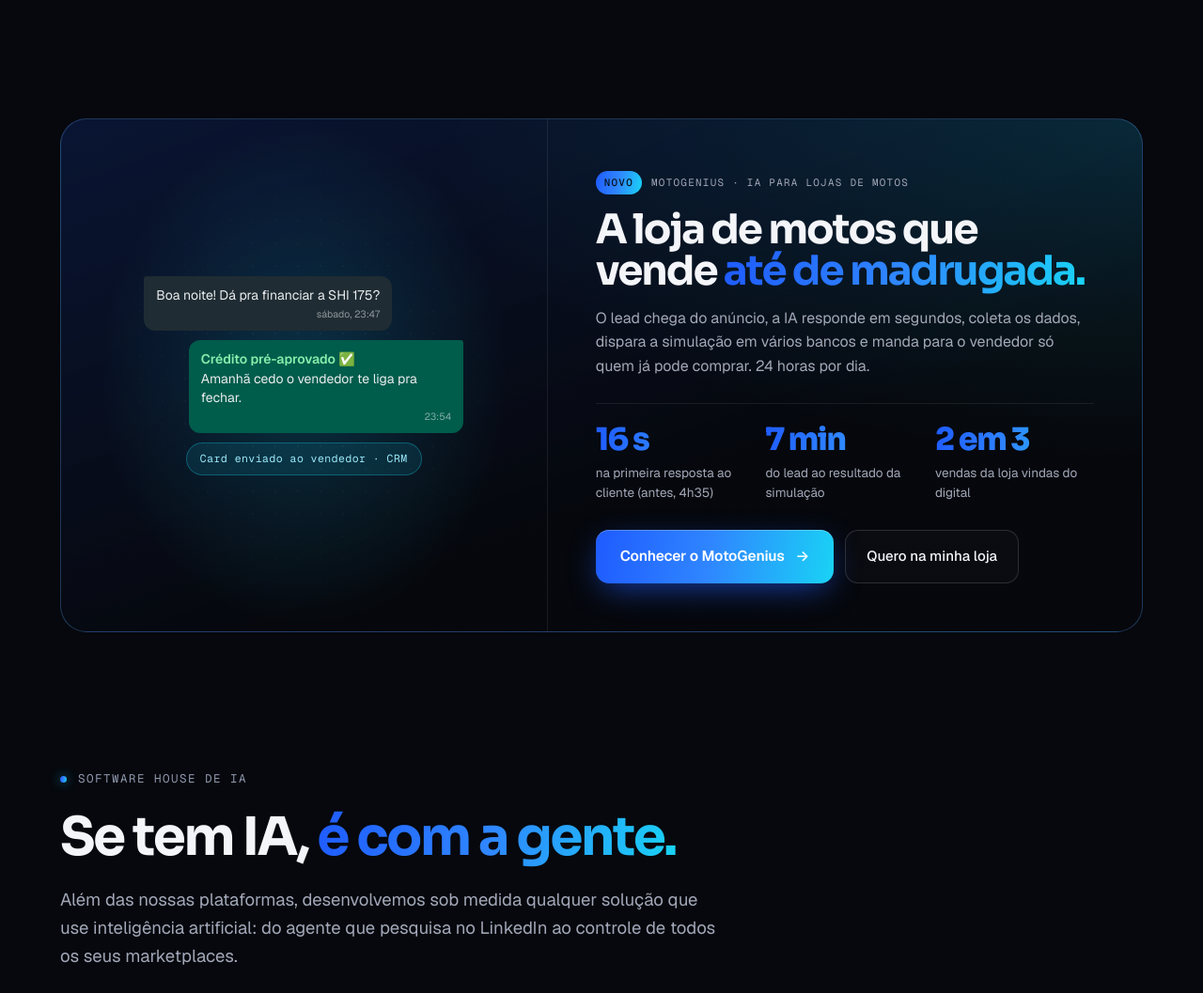
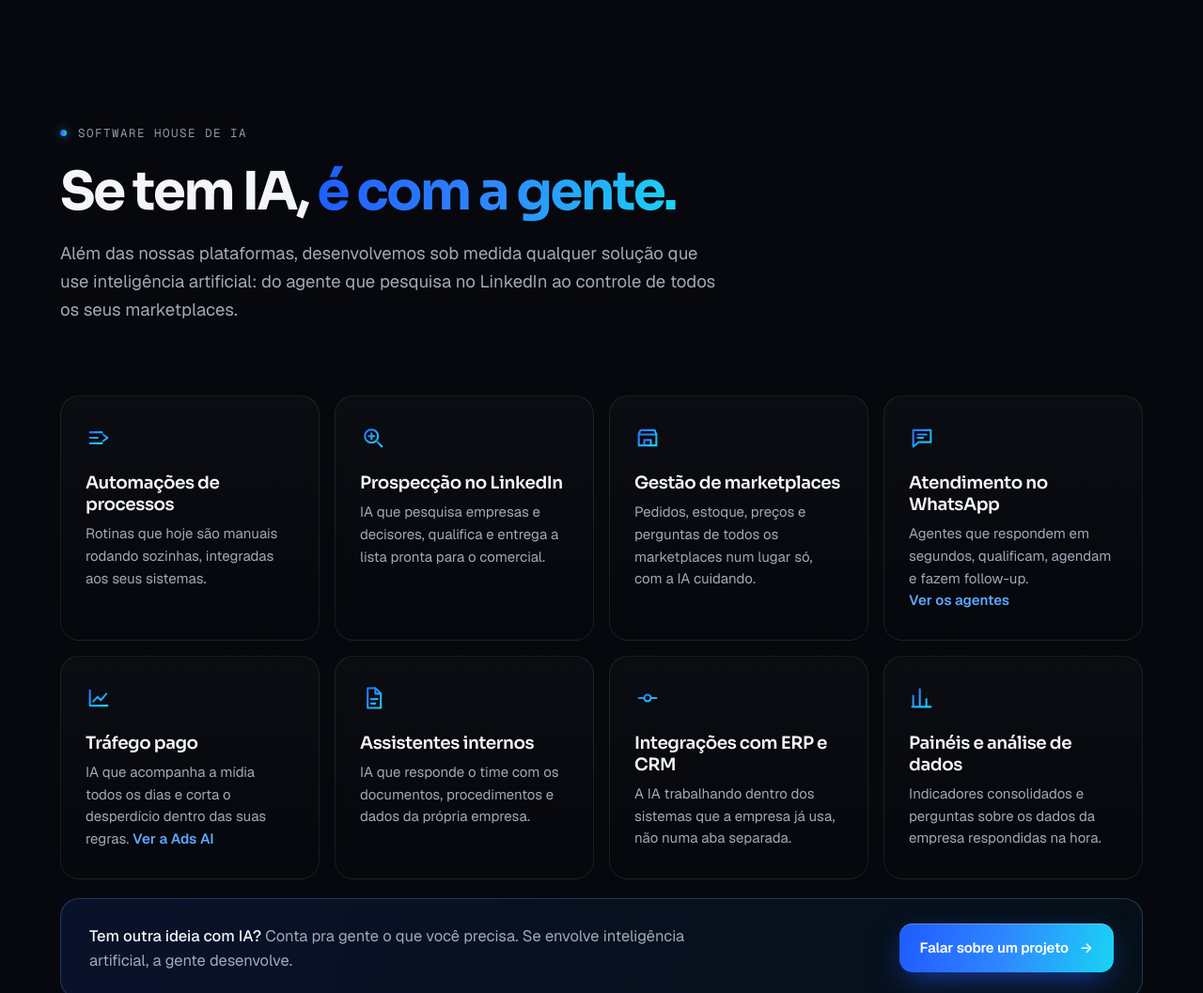
Before and after one commit to yurimatos19/site_autogenius, a plain HTML site: page index.html in a window 1280 px wide. Shown: the part 3060-4117 px from the top of the page at 94% size. Drawn offline with nearby package versions, Linux system fonts and the light colour scheme.

Commit message:
refactor(home): MotoGenius sai do destaque e entra em Concessionárias
O bloco grande do MotoGenius e o card em Resultados chamavam atenção
demais na home. Agora a moto aparece onde faz sentido: na aba
Concessionárias da demo, com simulação de crédito em vários bancos e
um link para a landing do MotoGenius. Menu e rodapé seguem com o link.

Co-Authored-By: Claude Opus 5.5 <noreply@anthropic.com>

```diff
--- a/index.html
+++ b/index.html
@@ -516,30 +516,9 @@
 .ia-pe .btn{padding:14px 22px;font-size:15px}
 @media(max-width:1100px){.ia-grade{grid-template-columns:repeat(2,minmax(0,1fr))}}
 @media(max-width:560px){.ia-grade{grid-template-columns:1fr}.ia-grade li{padding:24px 22px}.ia-pe{padding:22px}.ia-pe .btn{width:100%;justify-content:center}}
-/* ── MotoGenius: produto novo em destaque ── */
-.mg-dest{display:grid;grid-template-columns:minmax(0,.9fr) minmax(0,1.1fr);border:1px solid rgba(94,166,255,.3);border-radius:28px;overflow:hidden;
-  background:radial-gradient(120% 120% at 100% 0%,rgba(25,211,245,.14),transparent 55%),linear-gradient(160deg,rgba(31,91,255,.16),rgba(6,8,13,.95) 65%)}
-.mg-dest-img{position:relative;display:flex;align-items:center;justify-content:center;padding:48px 32px;border-right:1px solid var(--linha);overflow:hidden;isolation:isolate;
-  background:radial-gradient(60% 70% at 50% 50%,rgba(25,211,245,.18),transparent 70%)}
-.mg-dest-img::after{content:"";position:absolute;inset:0;z-index:-1;opacity:.5;background-image:radial-gradient(rgba(255,255,255,.08) 1px,transparent 1px);background-size:24px 24px;-webkit-mask-image:radial-gradient(ellipse at center,#000 20%,transparent 70%);mask-image:radial-gradient(ellipse at center,#000 20%,transparent 70%)}
-.mg-chat{display:flex;flex-direction:column;gap:10px;width:min(340px,100%)}
-.mg-chat .b{max-width:86%;padding:10px 13px;border-radius:12px;font-size:14px;line-height:1.45;color:#E9EDEF}
-.mg-chat .b small{display:block;font-size:10.5px;opacity:.55;text-align:right;margin-top:3px}
-.mg-chat .cli{align-self:flex-start;background:#1F2C33;border-top-left-radius:3px}
-.mg-chat .ia{align-self:flex-end;background:#005C4B;border-top-right-radius:3px}
-.mg-chat .ia b{display:block;color:#86EFAC;font-weight:600}
-.mg-chat .crm{align-self:center;font-family:var(--mono);font-size:11.5px;letter-spacing:.04em;color:#9BEAFB;background:rgba(25,211,245,.1);border:1px solid rgba(25,211,245,.3);padding:7px 14px;border-radius:999px}
-.mg-dest-txt{padding:clamp(28px,4vw,52px)}
-.mg-dest .tag{display:inline-flex;align-items:center;gap:10px;font-family:var(--mono);font-size:.68rem;letter-spacing:.12em;text-transform:uppercase;color:var(--tx-2)}
-.mg-dest .tag b{color:#071019;background:var(--marca);padding:4px 9px;border-radius:999px;font-weight:500}
-.mg-dest h2{font-size:clamp(28px,3.4vw,46px);margin:16px 0 14px}
-.mg-dest p{font-size:16px;max-width:52ch}
-.mg-dest-nums{display:grid;grid-template-columns:repeat(3,minmax(0,1fr));gap:12px;margin:26px 0 28px;padding-top:22px;border-top:1px solid var(--linha)}
-.mg-dest-nums b{display:block;font-family:var(--disp);font-weight:800;font-size:clamp(26px,2.6vw,38px);letter-spacing:-.05em;line-height:1}
-.mg-dest-nums span{display:block;margin-top:8px;font-size:13.5px;color:var(--tx-2)}
-.mg-dest .cta{display:flex;flex-wrap:wrap;gap:12px}
-@media(max-width:1020px){.mg-dest{grid-template-columns:1fr}.mg-dest-img{border-right:0;border-bottom:1px solid var(--linha)}}
-@media(max-width:560px){.mg-dest-nums{grid-template-columns:1fr}.mg-dest .cta .btn,.mg-dest .cta .btn-2{width:100%;justify-content:center}}
+.vt-moto{display:block;margin:-4px 0 22px;font-size:14.5px;font-weight:600;color:var(--acc)}
+.vt-moto:hover{text-decoration:underline}
+.vt-moto[hidden]{display:none}
 </style>
 
 <!-- Meta Pixel Code -->
@@ -699,29 +678,6 @@ fbq('track', 'PageView');
   </div>
 </section>
 
-<!-- ═══ NOVO PRODUTO: MotoGenius ═══ -->
-<section id="motogenius" style="padding-top:0">
-  <div class="wrap">
-    <article class="mg-dest rv">
-      <a class="mg-dest-img" href="/motogenius/" tabindex="-1" aria-hidden="true"><span class="mg-chat"><span class="b cli">Boa noite! Dá pra financiar a SHI 175?<small>sábado, 23:47</small></span><span class="b ia"><b>Crédito pré-aprovado ✅</b>Amanhã cedo o vendedor te liga pra fechar.<small>23:54</small></span><span class="crm">Card enviado ao vendedor · CRM</span></span></a>
-      <div class="mg-dest-txt">
-        <span class="tag"><b>Novo</b> MotoGenius · IA para lojas de motos</span>
-        <h2>A loja de motos que vende <span class="g">até de madrugada.</span></h2>
-        <p>O lead chega do anúncio, a IA responde em segundos, coleta os dados, dispara a simulação em vários bancos e manda para o vendedor só quem já pode comprar. 24 horas por dia.</p>
-        <div class="mg-dest-nums">
-          <div><b class="g">16 s</b><span>na primeira resposta ao cliente (antes, 4h35)</span></div>
-          <div><b class="g">7 min</b><span>do lead ao resultado da simulação</span></div>
-          <div><b class="g">2 em 3</b><span>vendas da loja vindas do digital</span></div>
-        </div>
-        <div class="cta">
-          <a class="btn" href="/motogenius/">Conhecer o MotoGenius <span class="seta" aria-hidden="true">→</span></a>
-          <a class="btn-2" href="#agendar" data-agendar="motogenius">Quero na minha loja</a>
-        </div>
-      </div>
-    </article>
-  </div>
-</section>
-
 <!-- ═══ SOB MEDIDA: se tem IA, é com a gente ═══ -->
 <section class="ia-tudo" id="sob-medida" style="padding-top:0">
   <div class="wrap">
@@ -769,8 +725,9 @@ fbq('track', 'PageView');
       </figure>
       <div class="vt-seg-txt">
         <h3 id="vt-seg-t">Concessionárias</h3>
-        <p id="vt-seg-p">A IA responde o lead do anúncio em segundos, avalia o carro na troca, simula o financiamento e agenda o test-drive.</p>
-        <ul id="vt-seg-l"><li>Estoque com fotos</li><li>Funil de vendas com arrastar e soltar</li><li>Simulação de financiamento</li><li>Test-drive direto na agenda</li></ul>
+        <p id="vt-seg-p">A IA responde o lead do anúncio em segundos, simula o crédito em vários bancos, avalia o carro na troca e agenda o test-drive.</p>
+        <ul id="vt-seg-l"><li>Estoque com fotos</li><li>Funil de vendas com arrastar e soltar</li><li>Simulação de crédito em vários bancos</li><li>Test-drive direto na agenda</li></ul>
+        <a class="vt-moto" id="vt-moto" href="/motogenius/">Vende motos? Conheça o MotoGenius, nossa IA para lojas de motos →</a>
         <button class="btn" id="vt-usar" type="button">Testar o sistema <span class="seta" aria-hidden="true">→</span></button>
         <a class="vt-cheia" id="vt-cheia" href="/demo/carros.html" target="_blank" rel="noopener">ou abrir em tela cheia ↗</a>
       </div>
@@ -923,7 +880,7 @@ fbq('track', 'PageView');
     <div class="num-grid">
     <div class="num rv"><b class="g" data-conta-num="50" data-prefixo="+">+50</b><span>empresas atendidas com IA em produção</span></div>
     <div class="num rv d1"><b class="g">1M+</b><span>mensagens processadas pelos nossos agentes</span></div>
-    <div class="num rv d2"><b class="g">3</b><span>plataformas próprias de IA rodando hoje</span></div>
+    <div class="num rv d2"><b class="g">2</b><span>plataformas próprias de IA rodando hoje</span></div>
     <div class="num rv d3"><b class="g">14 dias</b><span>para você saber onde a IA paga a conta</span></div>
   </div>
     <div class="vt-res-produtos">
@@ -943,16 +900,6 @@ fbq('track', 'PageView');
           <h3>IA que acompanha a mídia paga todos os dias</h3>
           <p>Identifica desperdício, alerta quando algo sai do padrão e otimiza dentro das regras da empresa.</p>
           <span class="ir">Conhecer a Ads AI →</span>
-        </a>
-        <a class="produto rv d3" href="/motogenius/" style="grid-column:1/-1">
-          <span class="rotulo">MotoGenius · novo</span>
-          <h3>IA que simula o crédito e entrega o cliente aprovado</h3>
-          <p>Para lojas de motos: atende o lead do anúncio, simula em vários bancos e passa ao vendedor quem já pode comprar.</p>
-          <div class="prova">
-            <div><b class="g">16 s</b><span>primeira resposta, antes 4h35</span></div>
-            <div><b class="g">7 min</b><span>do lead à simulação, antes 7h12</span></div>
-          </div>
-          <span class="ir" style="display:block;margin-top:16px">Conhecer o MotoGenius →</span>
         </a>
       </div>
     </div>
--- a/js/vitrine.js
+++ b/js/vitrine.js
@@ -42,7 +42,7 @@
   /* ── O sistema: prévia na página; o CRM abre numa camada por cima, com saída sempre à vista ── */
   var palco = $('#vt-palco'), usar = $('#vt-usar'), foto = $('#vt-foto'), cheia = $('#vt-cheia');
   var SEG = {
-    carros: ['Concessionárias', 'A IA responde o lead do anúncio em segundos, avalia o carro na troca, simula o financiamento e agenda o test-drive.', ['Estoque com fotos', 'Funil de vendas com arrastar e soltar', 'Simulação de financiamento', 'Test-drive direto na agenda'], 'Vendedor de concessionária usando o CRM AutoGenius com o cliente: a IA já qualificou o lead e simulou o financiamento'],
+    carros: ['Concessionárias', 'A IA responde o lead do anúncio em segundos, simula o crédito em vários bancos, avalia o carro na troca e agenda o test-drive.', ['Estoque com fotos', 'Funil de vendas com arrastar e soltar', 'Simulação de crédito em vários bancos', 'Test-drive direto na agenda'], 'Vendedor de concessionária usando o CRM AutoGenius com o cliente: a IA já qualificou o lead e simulou o financiamento'],
     imoveis: ['Imobiliárias', 'Responde os portais na hora, qualifica orçamento e bairro, envia as opções certas com foto e preço e agenda a visita.', ['Carteira de imóveis', 'Visitas na agenda', 'Propostas', 'Acompanhamento de cada lead'], 'Corretora mostrando no tablet o CRM AutoGenius com as opções de imóveis enviadas pela IA'],
     clinicas: ['Clínicas', 'Agenda direto no sistema, confirma as consultas, faz a triagem de convênio e chama o paciente para o retorno.', ['Agenda real', 'Ficha de pacientes', 'Confirmação de consultas', 'Retornos e convênios'], 'Recepcionista de clínica atendendo uma paciente com o CRM AutoGenius aberto no monitor'],
     escolas: ['Escolas', 'Atende as famílias na hora da decisão, informa valores, marca a visita e cuida da rematrícula e da cobrança.', ['Famílias e alunos', 'Matrículas e rematrículas', 'Controle de inadimplência', 'Venda de atividades extras'], 'Secretária de escola atendendo mãe e filho com o CRM AutoGenius aberto no monitor'],
@@ -103,6 +103,7 @@
     var d = SEG[k];
     foto.src = '/image/v3/cena-' + k + '.jpg'; foto.alt = d[3];
     $('#vt-seg-t').textContent = d[0]; $('#vt-seg-p').textContent = d[1];
+    var moto = $('#vt-moto'); if (moto) moto.hidden = k !== 'carros';
     var ul = $('#vt-seg-l'); ul.replaceChildren(); d[2].forEach(function (x) { var li = document.createElement('li'); li.textContent = x; ul.appendChild(li); });
     palco.classList.remove('troca'); void palco.offsetWidth; palco.classList.add('troca');
     document.querySelectorAll('.vt-abas button').forEach(function (x) { x.setAttribute('aria-selected', x.getAttribute('data-demo') === k); });
```
